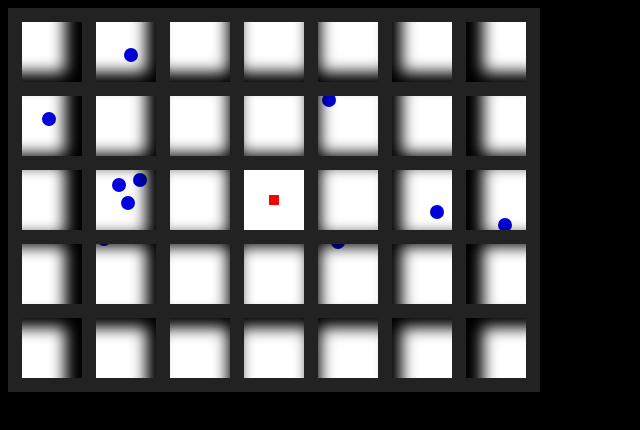
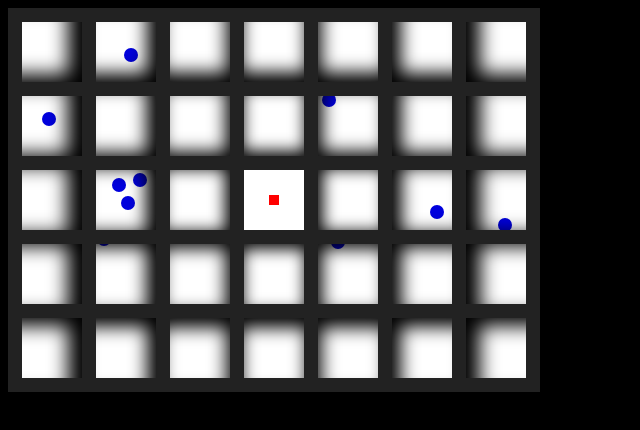
Before and after one commit to VovaSlipchenko/portfolio, a plain HTML site: page effects/hollow.html in a window 1280 px wide. Shown: the whole page, without its empty margins (0-640 px from the left). Drawn offline with Linux system fonts and the light colour scheme.

Commit message:
add spred coef

```diff
--- a/effects/hollow.html
+++ b/effects/hollow.html
@@ -66,7 +66,7 @@
             var characterRadius = 7;
             var characters = [];
 
-            var lightSourceHeight = 50;
+            var lightSourceHeight = 60;
             var lightSourceIntense = 3;
             var lightSourceRadius = 5;
             var lightSource = null;
@@ -129,7 +129,10 @@
                             var dist = hollowDepth*tangens;
                             var shiftRight = dist * Math.cos(angle);
                             var shiftDown = dist * Math.sin(angle);
-                            this.style.boxShadow = "inset "+shiftRight.toFixed(2)+"px "+shiftDown.toFixed(2)+"px 15px -5px #000000";
+                            var spreadCoef = tangens;
+                            var spread = 0 - spreadCoef;
+                            var blur = 15 + spreadCoef;
+                            this.style.boxShadow = "inset "+shiftRight.toFixed(2)+"px "+shiftDown.toFixed(2)+"px "+blur.toFixed(2)+"px "+spread+"px #000000";
                         }
 
                     }
```
